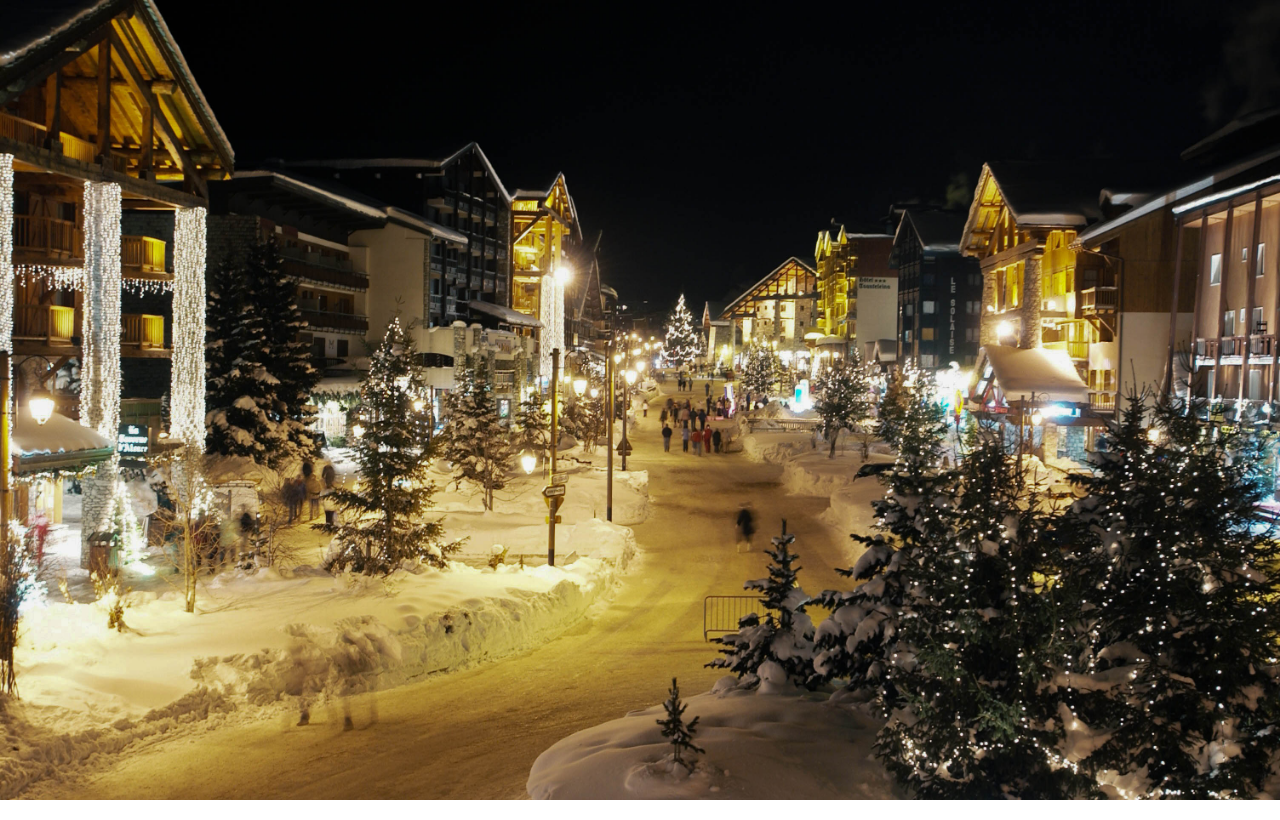
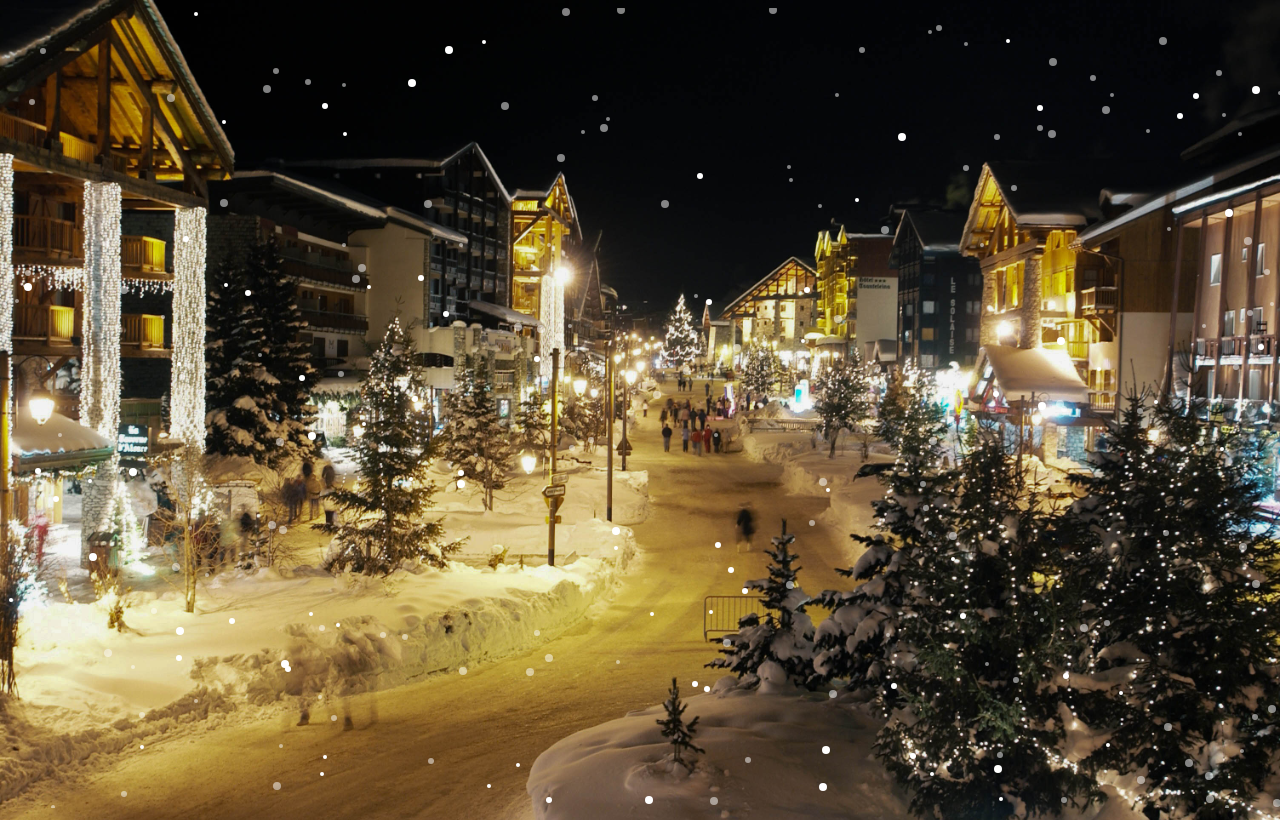
Before and after one commit to Supachai-Sukd/JavaScript21Days, a plain HTML site: page 01 - Falling Snow/index.html in a window 1280 px wide. Drawn offline with Linux system fonts and the light colour scheme.

Commit message:
Snow ball

```diff
--- a/01 - Falling Snow/start.js
+++ b/01 - Falling Snow/start.js
@@ -1,4 +1,70 @@
 (() => {
   // เริ่มเขียนโค้ด
+  function setup () {
+    const canvas = document.getElementById('falling-snow-canvas');
+    canvas.width = window.innerWidth;
+    canvas.height = window.innerHeight;
 
+    return {
+      canvas,
+      canvasContext: canvas.getContext('2d'),
+      numberOfSnowBalls: 250
+    }
+
+  }
+
+
+  function random (min, max) {
+    return Math.floor(Math.random() * (max - min + 1) ) + min;
+  }
+
+  function createSnowBalls (canvas, numberOfSnowBalls) {
+    return [...Array(numberOfSnowBalls)].map(() => {
+      return {
+        x: random(0, canvas.width),
+        y: random(0, canvas.height),
+        opacity: random(0.5, 1),
+        radius: random(2, 4),
+        speedX: random(-5, 5),
+        speedY: random(1, 3)
+      }
+    })
+
+  }
+
+  function drawSnowBall (canvasContext, snowBall) {
+    canvasContext.beginPath();
+    canvasContext.arc(snowBall.x, snowBall.y, snowBall.radius, 0, Math.PI * 2);
+    canvasContext.fillStyle = `rgba(255, 255, 255, ${snowBall.opacity})`;
+    canvasContext.fill();
+  }
+
+  function moveSnowBall(canvas, snowBall) {
+    snowBall.x += snowBall.speedX;
+    snowBall.y += snowBall.speedY;
+
+    if (snowBall.x > canvas.width) {
+      snowBall.x = 0;
+    } else if (snowBall.x < 0) {
+      snowBall.x = canvas.width;
+    }
+
+    if (snowBall.y > canvas.height) {
+      snowBall.y = 0;
+    }
+  }
+
+  function run () {
+    const { canvas, canvasContext, numberOfSnowBalls } = setup();
+    const snowBalls = createSnowBalls(canvas, numberOfSnowBalls);
+
+    setInterval(() => {
+      canvasContext.clearRect(0, 0, canvas.width, canvas.height);
+      snowBalls.forEach((snowBall) => drawSnowBall(canvasContext, snowBall) );
+      snowBalls.forEach((snowBall) => moveSnowBall(canvas, snowBall));
+  }, 50)
+}
+
+
+  run();
 })();
```
Also changed, not shown: 16 - Text to Speech/myTextToSpeech.html (+2 -2 lines).
